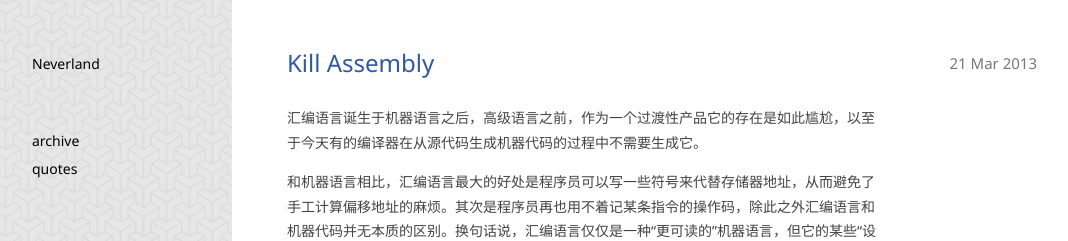
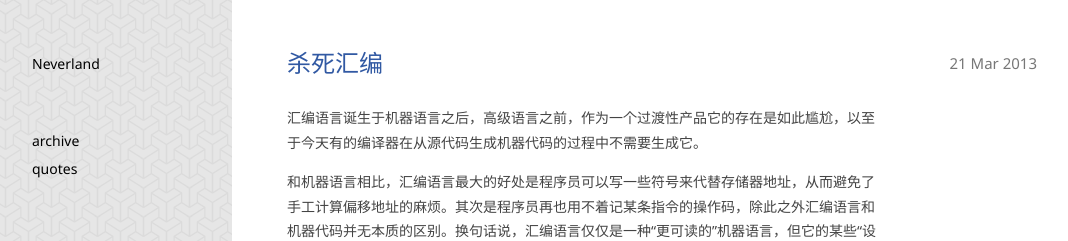
Before and after one commit to dreamsome/onesuper.github.com, a Jekyll site: the page built from _posts/technium/2013-03-21-kill-assembly.md, in a window 1280 px wide and 900 px high. Shown: the top 241 px of the window, without its empty margins (18-1086 px from the left). Built offline with Jekyll 4.4.1, drawn with Linux system fonts in a browser that asks for light colours; Markdown is read by kramdown in place of the engine named in the settings.

```diff
--- a/_posts/technium/2013-03-21-kill-assembly.md
+++ b/_posts/technium/2013-03-21-kill-assembly.md
@@ -1,6 +1,6 @@
 ---
 layout: post
-title: Kill Assembly
+title: "杀死汇编"
 category: technium
 tags: []
 ---
```
Also changed, not shown: _posts/technium/2013-04-11-computerist-.md (+1 -1 lines).
